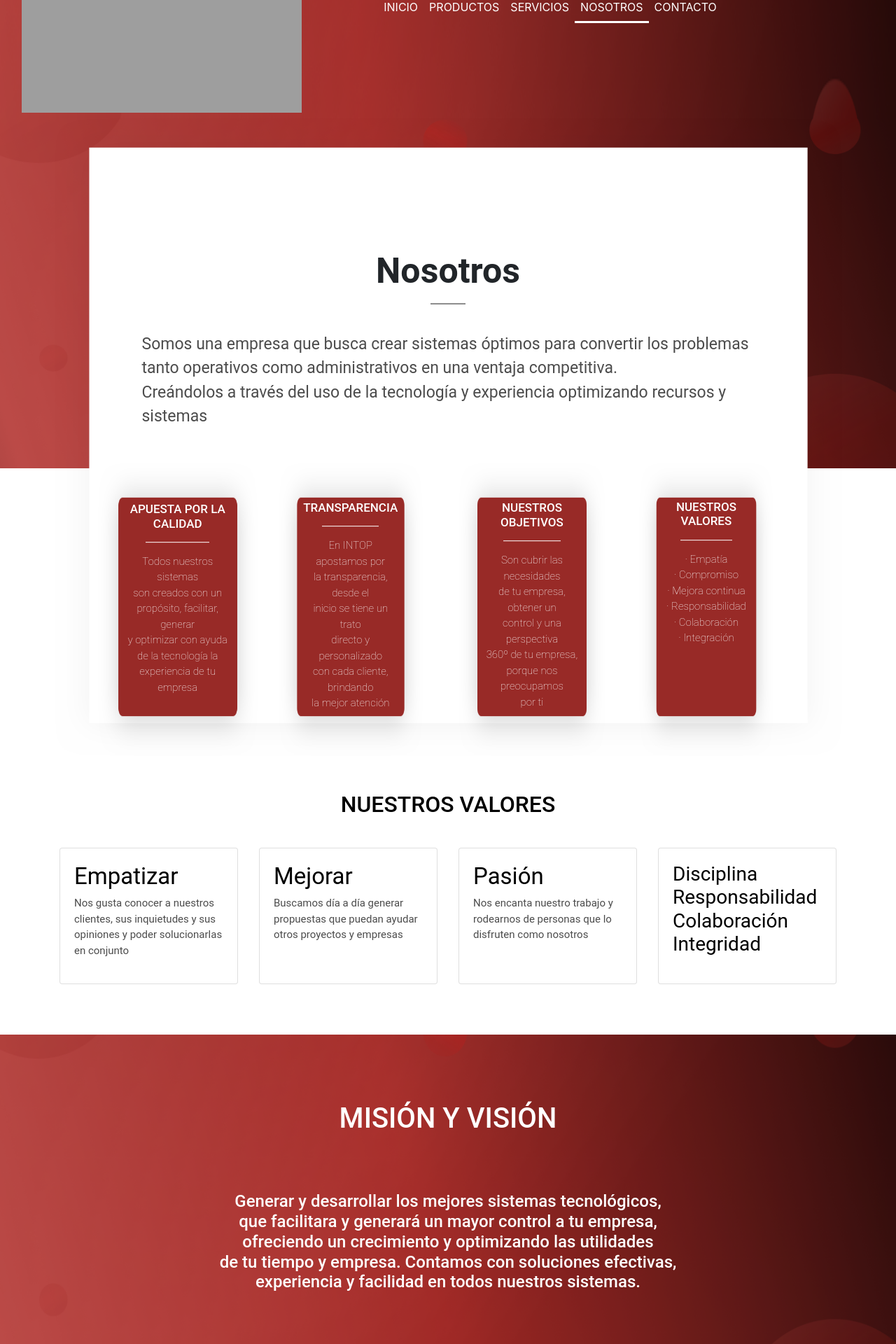
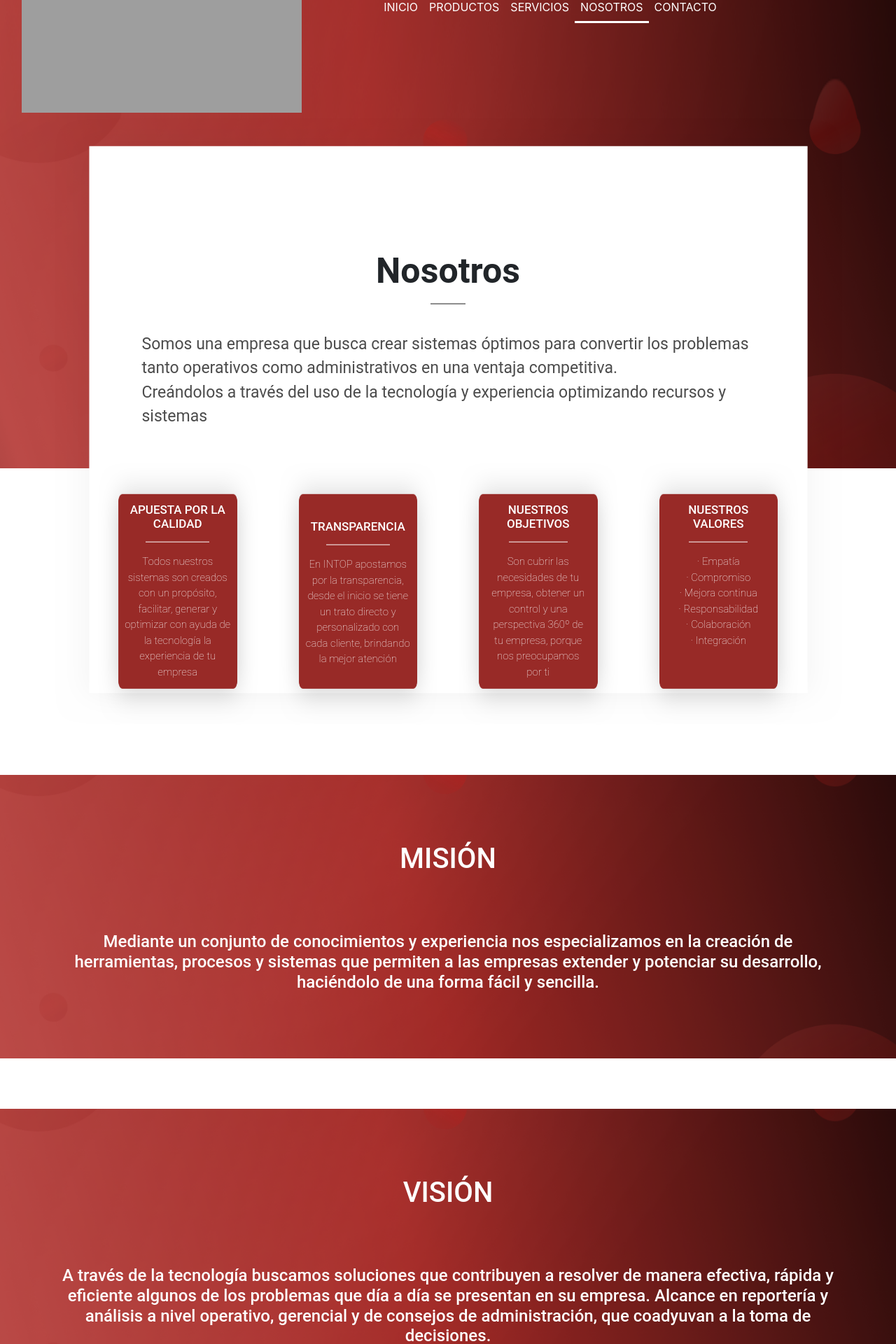
Before and after one commit to SergeantMini/susa2.0, a PHP site: page /nosotros.php in a window 1280 px wide. Shown: the part 147-2067 px from the top of the page at 70% size. Run offline with PHP 8.4, Linux system fonts and the light colour scheme; grey boxes are pictures that could not be loaded.

Commit message:
more changes to nosotros.php

```diff
--- a/workspace/nosotros.php
+++ b/workspace/nosotros.php
@@ -75,20 +75,17 @@
           <br><br>
           <div class="row">
             <div class="col-md-12" style="width:100%">
-                <div style="position: relative; top: 50%;
-    left: 50%;
-    -webkit-transform: translate(-50%, -50%);
-    transform: translate(-50%, -50%);width:80%;text-align:left;">
+                <div style="position: relative; top: 50%;left: 50%; -webkit-transform: translate(-50%, -50%);transform: translate(-50%, -50%);width:80%;text-align:left;">
                   <div class="row" >
-                    <div style="display: flex;display: -webkit-flex;flex-wrap: wrap;" class="col-sm-12 col-md-6 col-lg-3">
-                        <div id="carouselExampleIndicators2" class="carousel slide" data-ride="carousel" style="background-image: url('Rectangulo_vino.png');background-size: 100% 100%;padding-top:15%;text-align:center;">
+                    <div style="display: flex;display: -webkit-flex;flex-wrap: wrap" class="col-sm-12 col-md-6 col-lg-3">
+                        <div id="carouselExampleIndicators2" class="carousel slide" data-ride="carousel" style="flex:1;background-image: url('Rectangulo_vino.png');background-size: 100% 100%;padding-top:15%;text-align:center;">
                         <div class="container" align="center" style="padding-top:10%;text-align:center;width:80%;">
                               <h2 align="center" style="font-family: 'Roboto', sans-serif;color:white;text-align:center;font-size:17px;">
                                 APUESTA POR LA CALIDAD
                               </h2>
                               <hr style="border-top: 1px solid white;width:60%;" align="center">
                               <p style="font-family: 'Roboto', sans-serif;color:white;text-align:center;font-size:15px;font-weight:lighter;">
-                                Todos nuestros sistemas </br>son creados con un </br>propósito, facilitar, generar </br>y optimizar con ayuda</br> de la tecnología la </br>experiencia de tu empresa
+                                Todos nuestros sistemas son creados con un propósito, facilitar, generar y optimizar con ayuda de la tecnología la experiencia de tu empresa
                               </p>
                               <br><br>
                         </div>
@@ -96,14 +93,15 @@
                 </div>
 
                 <div style="display: flex;display: -webkit-flex;flex-wrap: wrap;" class="col-sm-12 col-md-6 col-lg-3">
-                        <div id="carouselExampleIndicators2" class="carousel slide" data-ride="carousel" style="background-image: url('Rectangulo_vino.png');background-size: 100% 100%;padding-top:15%;text-align:center;">
+                        <div id="carouselExampleIndicators2" class="carousel slide" data-ride="carousel" style="flex:1;background-image: url('Rectangulo_vino.png');background-size: 100% 100%;padding-top:15%;text-align:center;">
                         <div class="container" align="center" style="padding-top:10%;text-align:center;width:80%;">
+                        <br>
                               <h2 align="center" style="font-family: 'Roboto', sans-serif;color:white;text-align:center;font-size:17px;">
                                 TRANSPARENCIA
                               </h2>
                               <hr style="border-top: 1px solid white;width:60%;" align="center">
                               <p style="font-family: 'Roboto', sans-serif;color:white;text-align:center;font-size:15px;font-weight:lighter;">
-                                En INTOP apostamos por </br>la transparencia, desde el</br> inicio se tiene un trato</br> directo y personalizado </br>con cada cliente, brindando</br> la mejor atención</p>
+                                En INTOP apostamos por la transparencia, desde el inicio se tiene un trato directo y personalizado con cada cliente, brindando la mejor atención</p>
                               </p>
                               <br><br>
                         </div>
@@ -111,14 +109,14 @@
                 </div>
 
                 <div style="display: flex;display: -webkit-flex;flex-wrap: wrap;" class="col-sm-12 col-md-6 col-lg-3">
-                        <div id="carouselExampleIndicators2" class="carousel slide" data-ride="carousel" style="background-image: url('Rectangulo_vino.png');background-size: 100% 100%;padding-top:15%;text-align:center;">
-                        <div class="container" align="center" style="padding-top:10%;text-align:center;width:80%;">
+                        <div id="carouselExampleIndicators2" class="carousel slide" data-ride="carousel" align="center" style="flex:1;background-image: url('Rectangulo_vino.png');background-size: 100% 100%;padding-top:15%;text-align:center;">
+                        <div class="container" align="center" style="padding-top:10%;text-align:center;width:75%;">
                               <h2 align="center" style="font-family: 'Roboto', sans-serif;color:white;text-align:center;font-size:17px;">
                                 NUESTROS OBJETIVOS
                               </h2>
                               <hr style="border-top: 1px solid white;width:60%;" align="center">
                               <p style="font-family: 'Roboto', sans-serif;color:white;text-align:center;font-size:15px;font-weight:lighter;">
-                                Son cubrir las necesidades </br>de tu empresa, obtener un </br>control y una perspectiva </br>360º de tu empresa, </br>porque nos preocupamos </br>por ti
+                                Son cubrir las necesidades de tu empresa, obtener un control y una perspectiva 360º de tu empresa, porque nos preocupamos por ti
                               </p>
                               <br><br>
                         </div>
@@ -126,8 +124,8 @@
                 </div>
 
                 <div style="display: flex;display: -webkit-flex;flex-wrap: wrap;" class="col-sm-12 col-md-6 col-lg-3">
-                        <div id="carouselExampleIndicators2" class="carousel slide" data-ride="carousel" style="background-image: url('Rectangulo_vino.png');background-size: 100% 100%;padding-top:15%;text-align:center;">
-                        <div class="container" align="center" style="padding-top:10%;text-align:center;width:80%;">
+                        <div id="carouselExampleIndicators2" class="carousel slide" data-ride="carousel" style="flex:1;background-image: url('Rectangulo_vino.png');background-size: 100% 100%;padding-top:15%;text-align:center;">
+                        <div class="container" align="center" style="padding-top:10%;text-align:center;width:75%;">
                               <h2 align="center" style="font-family: 'Roboto', sans-serif;color:white;text-align:center;font-size:17px;">
                                 NUESTROS VALORES
                               </h2>
@@ -140,6 +138,7 @@
                                 · Colaboración</br>
                                 · Integración
                               </p>
+                             <br><br>
                         </div>
                       </div>
                 </div>
@@ -151,107 +150,41 @@
     </div>
 </div>
 
-<div class="container">
-  <div class="row">
-    <div class="col-sm">
-      <h2 style="	font-family: 'Roboto', sans-serif;
-	font-weight: medium;
-	text-align: center;
-	padding-top: 50px;
-	padding-bottom: 10px; color: black;" class="titulo">NUESTROS VALORES</h2>
+<br><br><br>
+
+<div id="carouselExampleIndicators2" class="carousel slide" data-ride="carousel" style="background-image: url('fondo-frase.png');background-repeat: no-repeat;background-size:100% 100%;">
+  <div class="container" align="center" style="width:100%;">
+    <div align="center" class="row" style="text-align:center;width:100%;">
+      <h1 align="center" style="width:100%;font-family: 'Roboto', sans-serif;color:white;"><br><br>MISIÓN</h1>
     </div>
-  </div>
-</div>
-
-<br>
-
-<div class="container">
-  <div class="row">
-    <div style="display: flex;
-  display: -webkit-flex;
-  flex-wrap: wrap;" class="col-sm-12 col-md-6 col-lg-3">
-      <div class="card" style="flex:1;">
-  <div class="card-body">
-    <h5 style="text-align: left;
-	color: black;
-	font-size: 33px;
-	font-family: 'Roboto', sans-serif;
-	font-weight: normal;">Empatizar</h5>
-    <p style="text-align: left;
-	color: #4c4c4c;
-	font-size: 15px;
-	font-family: 'Roboto', sans-serif;
-	font-weight: normal;">Nos gusta conocer a nuestros clientes, sus inquietudes y sus opiniones y poder solucionarlas en conjunto</p>
-  </div>
-</div>
-    </div>
-    <div style="display: flex;
-  display: -webkit-flex;
-  flex-wrap: wrap;" class="col-sm-12 col-md-6 col-lg-3">
-      <div class="card" style="flex:1;">
-  <div class="card-body">
-    <h5 style="text-align: left;
-	color: black;
-	font-size: 33px;
-	font-family: 'Roboto', sans-serif;
-	font-weight: normal;">Mejorar</h5>
-    <p style="text-align: left;
-	color: #4c4c4c;
-	font-size: 15px;
-	font-family: 'Roboto', sans-serif;
-	font-weight: normal;">Buscamos día a día generar propuestas que puedan ayudar otros proyectos y empresas</p>
-  </div>
-</div>
-    </div>
-    <div style="display: flex;
-  display: -webkit-flex;
-  flex-wrap: wrap;"  class="col-sm-12 col-md-6 col-lg-3">
-      <div class="card" style="flex:1;">
-  <div class="card-body">
-    <h5 style="text-align: left;
-	color: black;
-	font-size: 33px;
-	font-family: 'Roboto', sans-serif;
-	font-weight: normal;">Pasión</h5>
-    <p style="text-align: left;
-	color: #4c4c4c;
-	font-size: 15px;
-	font-family: 'Roboto', sans-serif;
-	font-weight: normal;">Nos encanta nuestro trabajo y rodearnos de personas que lo disfruten como nosotros</p>
-  </div>
-</div>
-    </div>
-    <div style="display: flex;
-  display: -webkit-flex;
-  flex-wrap: wrap;"  class="col-sm-12 col-md-6 col-lg-3">
-      <div class="card" style="flex:1;">
-  <div class="card-body">
-    <h5 style="text-align: left;
-	color: black;
-	font-size: 28px;
-	font-family: 'Roboto', sans-serif;
-	font-weight: normal;">Disciplina</br> Responsabilidad </br> Colaboración </br> Integridad</h5>
-  </div>
-</div>
+    <br><br><br>
+    <div class="row" style="text-align:center;width:100%;">
+      <h4 style="width:100%;font-family: 'Roboto', sans-serif;color:white;text-align:center;">
+        Mediante un conjunto de conocimientos y experiencia nos especializamos en la creación de herramientas, procesos y sistemas que permiten a las empresas extender y potenciar su desarrollo, haciéndolo de una forma fácil y sencilla.
+        </br></br></br></br>
+      </h4>
     </div>
   </div>
 </div>
 
 <br><br><br>
 
-<div id="carouselExampleIndicators2" class="carousel slide" data-ride="carousel" style="background-image: url('fondo-frase.png');background-repeat: no-repeat;background-size:100% 100%;">
+<div id="carouselExampleIndicators3" class="carousel slide" data-ride="carousel" style="background-image: url('fondo-frase.png');background-repeat: no-repeat;background-size:100% 100%;">
   <div class="container" align="center" style="width:100%;">
     <div align="center" class="row" style="text-align:center;width:100%;">
-      <h1 align="center" style="width:100%;font-family: 'Roboto', sans-serif;color:white;"><br><br>MISIÓN Y VISIÓN</h1>
+      <h1 align="center" style="width:100%;font-family: 'Roboto', sans-serif;color:white;"><br><br>VISIÓN</h1>
     </div>
     <br><br><br>
     <div class="row" style="text-align:center;width:100%;">
-      <h4 style="width:100%;font-family: 'Roboto', sans-serif;color:white;text-align:center;">Generar y desarrollar los mejores sistemas tecnológicos,</br> que facilitara y generará un mayor control a tu empresa,</br> ofreciendo un crecimiento y optimizando las utilidades</br> de tu tiempo y empresa. Contamos con soluciones efectivas, </br>experiencia y facilidad en todos nuestros sistemas.
-     </br></br></br></br></h4>
+      <h4 style="width:100%;font-family: 'Roboto', sans-serif;color:white;text-align:center;">
+      A través de la tecnología buscamos soluciones que contribuyen a resolver de manera efectiva, rápida y eficiente algunos de los problemas que día a día se presentan en su empresa.
+Alcance en reportería y análisis a nivel operativo, gerencial y de consejos de administración, que coadyuvan a la toma de decisiones.
+</br></br></br></br></h4>
     </div>
   </div>
 </div>
 
+<br><br><br>
 
 <!-- Footer -->
 
@@ -266,6 +199,7 @@
                   <br>
                   <p style="color: #4c4c4c;">Soluciones operativas integrales para mejores análisis y toma de decisiones, todos nuestros sistemas son autofinanciables, se traduce en utilidades</p>
                   <p style="color: #4c4c4c;">© 2019 INTOP Solutions</p>
+                  <p style="color: #4c4c4c;">Operado por GRAMA SAPI DE CV</p>
                </div>
             </div>
             <div class="col-md-6 px-4">
```
